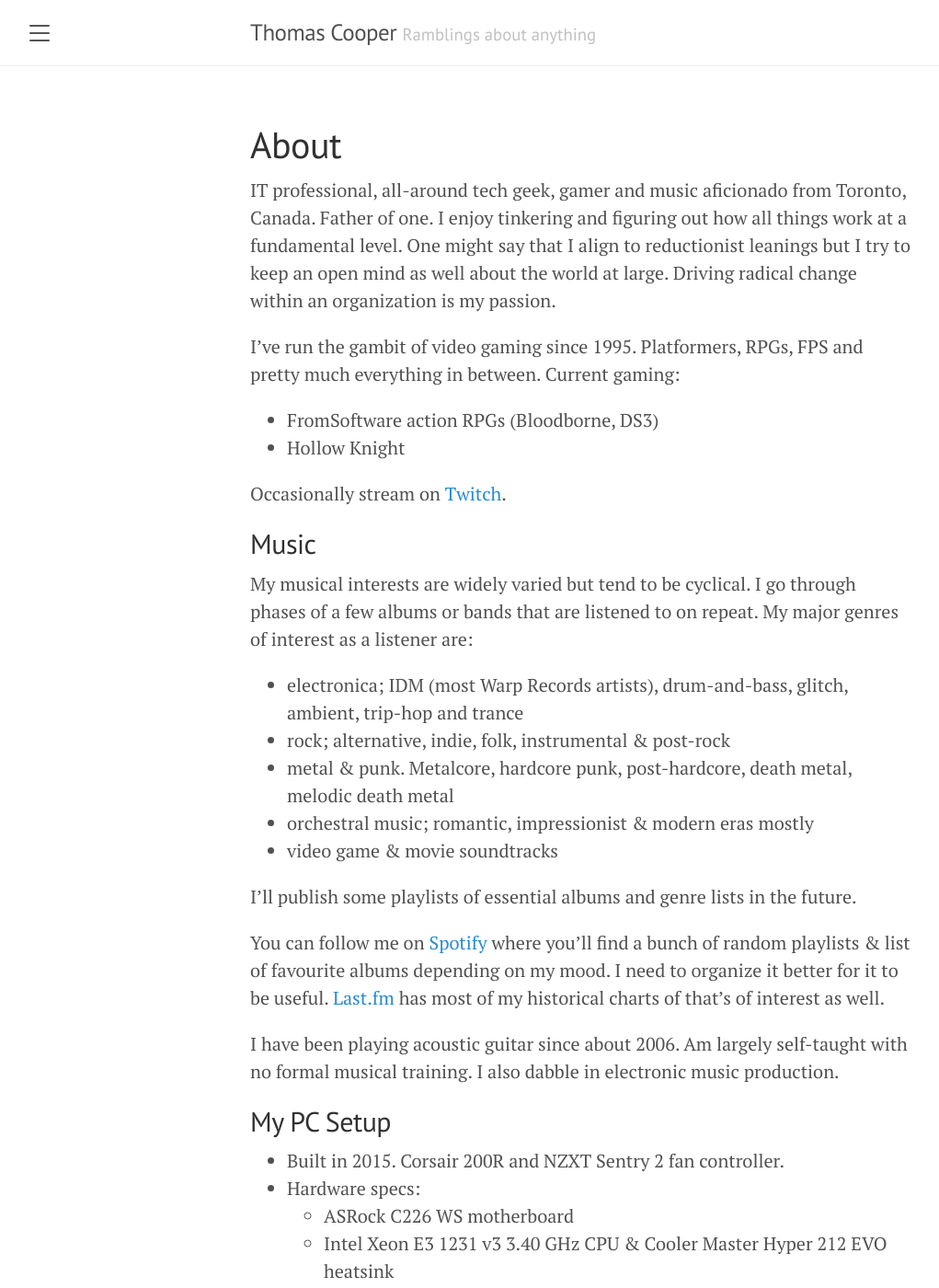
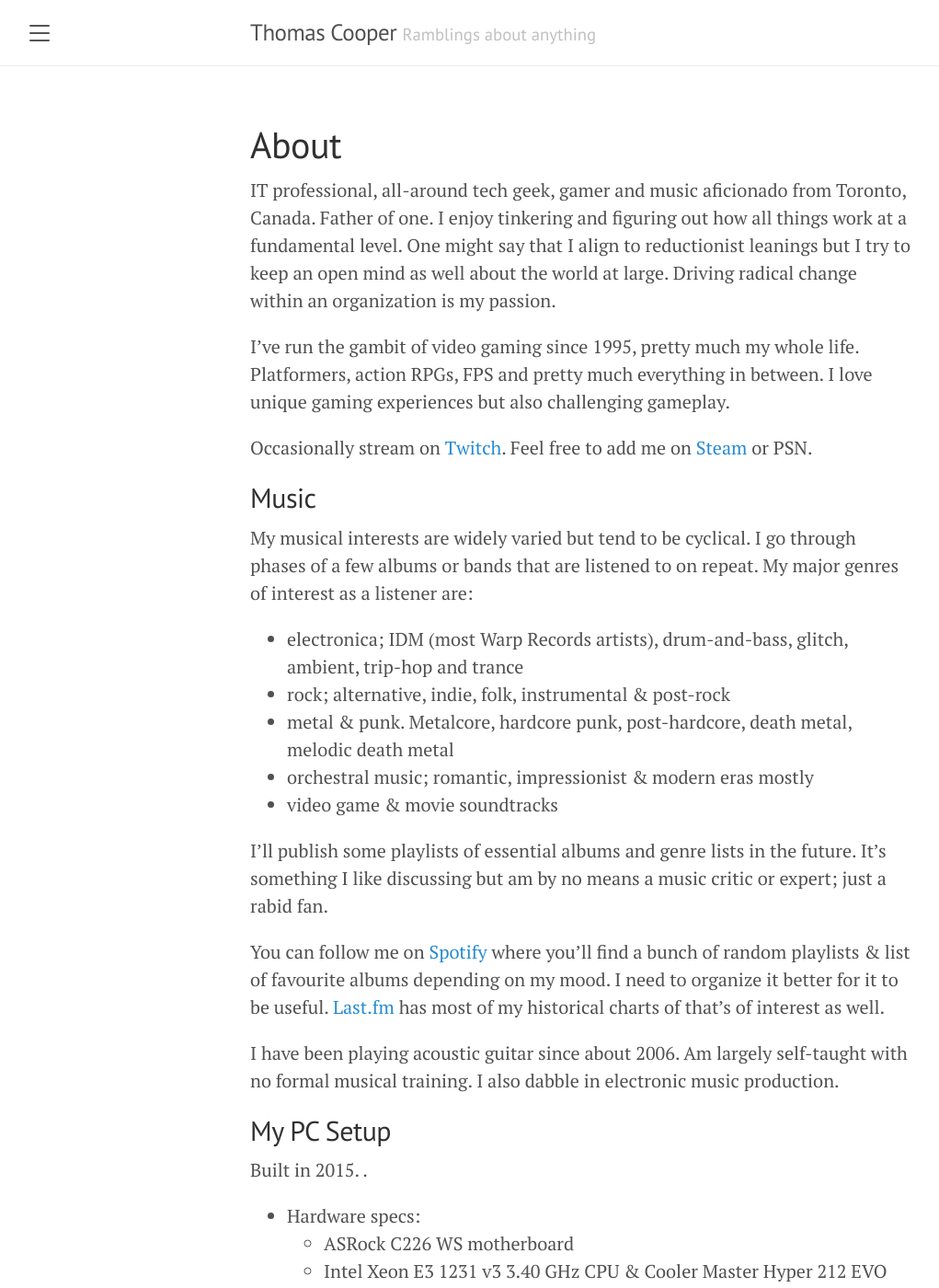
Before and after one commit to coopernetes/coopernetes.github.io, a Jekyll site: the page built from about.md, in a window 1280 px wide and 1400 px high. Shown: the whole window at 92% size, without its empty margins (8-1029 px from the left). Built offline with Jekyll 4.4.1, drawn with Linux system fonts in a browser that asks for light colours; some of the changed text lies outside the part shown.

Commit message:
cleanup some stuff in about

```diff
--- a/about.md
+++ b/about.md
@@ -5,11 +5,9 @@ permalink: /about/
 ---
 IT professional, all-around tech geek, gamer and music aficionado from Toronto, Canada. Father of one. I enjoy tinkering and figuring out how all things work at a fundamental level. One might say that I align to reductionist leanings but I try to keep an open mind as well about the world at large. Driving radical change within an organization is my passion.
 
-I've run the gambit of video gaming since 1995. Platformers, RPGs, FPS and pretty much everything in between. Current gaming:
-* FromSoftware action RPGs (Bloodborne, DS3)
-* Hollow Knight
+I've run the gambit of video gaming since 1995, pretty much my whole life. Platformers, action RPGs, FPS and pretty much everything in between. I love unique gaming experiences but also challenging gameplay.
 
-Occasionally stream on [Twitch](https://www.twitch.tv/ambientmf).
+Occasionally stream on [Twitch](https://www.twitch.tv/ambientmf). Feel free to add me on [Steam](https://steamcommunity.com/id/ambientmf) or PSN.
 
 ## Music
 My musical interests are widely varied but tend to be cyclical. I go through phases of a few albums or bands that are listened to on repeat. My major genres of interest as a listener are:
@@ -19,20 +17,21 @@ My musical interests are widely varied but tend to be cyclical. I go through pha
 * orchestral music; romantic, impressionist & modern eras mostly
 * video game & movie soundtracks
 
-I'll publish some playlists of essential albums and genre lists in the future.
+I'll publish some playlists of essential albums and genre lists in the future. It's something I like discussing but am by no means a music critic or expert; just a rabid fan.
 
 You can follow me on [Spotify](https://open.spotify.com/user/skfps8h9c0jkrvjiuaxrb2bkd?si=e5CNyUDcQcW7ugHH0tLFjw) where you'll find a bunch of random playlists & list of favourite albums depending on my mood. I need to organize it better for it to be useful. [Last.fm](https://www.last.fm/user/ambientmf) has most of my historical charts of that's of interest as well.
 
 I have been playing acoustic guitar since about 2006. Am largely self-taught with no formal musical training. I also dabble in electronic music production.
 
 ## My PC Setup
-* Built in 2015. Corsair 200R and NZXT Sentry 2 fan controller.
+Built in 2015. .
 * Hardware specs:
   - ASRock C226 WS motherboard
   - Intel Xeon E3 1231 v3 3.40 GHz CPU & Cooler Master Hyper 212 EVO heatsink
   - 32GB Kingston DDR3 ECC RAM (4x 8GB PC3-12800)
   - Sapphire Radeon R9 280X GPU
   - Samsung 850 EVO 250GB SSD, two Western Digital 1TB HDDs
+  - Corsair 200R case and a NZXT Sentry 2 fan controller
 * Audio setup:
   - [Schiit Audio](https://www.schiit.com/) Magni headphone amp & Modi USB DAC
   - Beyerdynamic DT990 PRO
```
